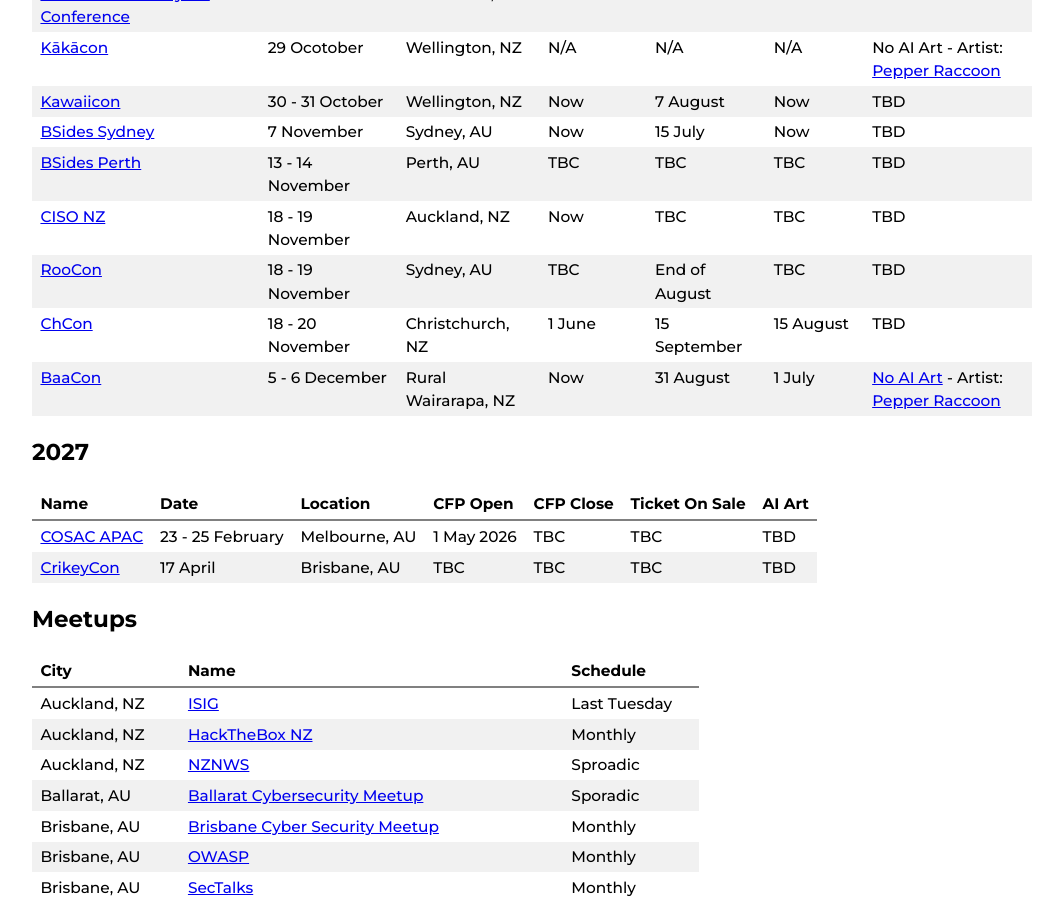
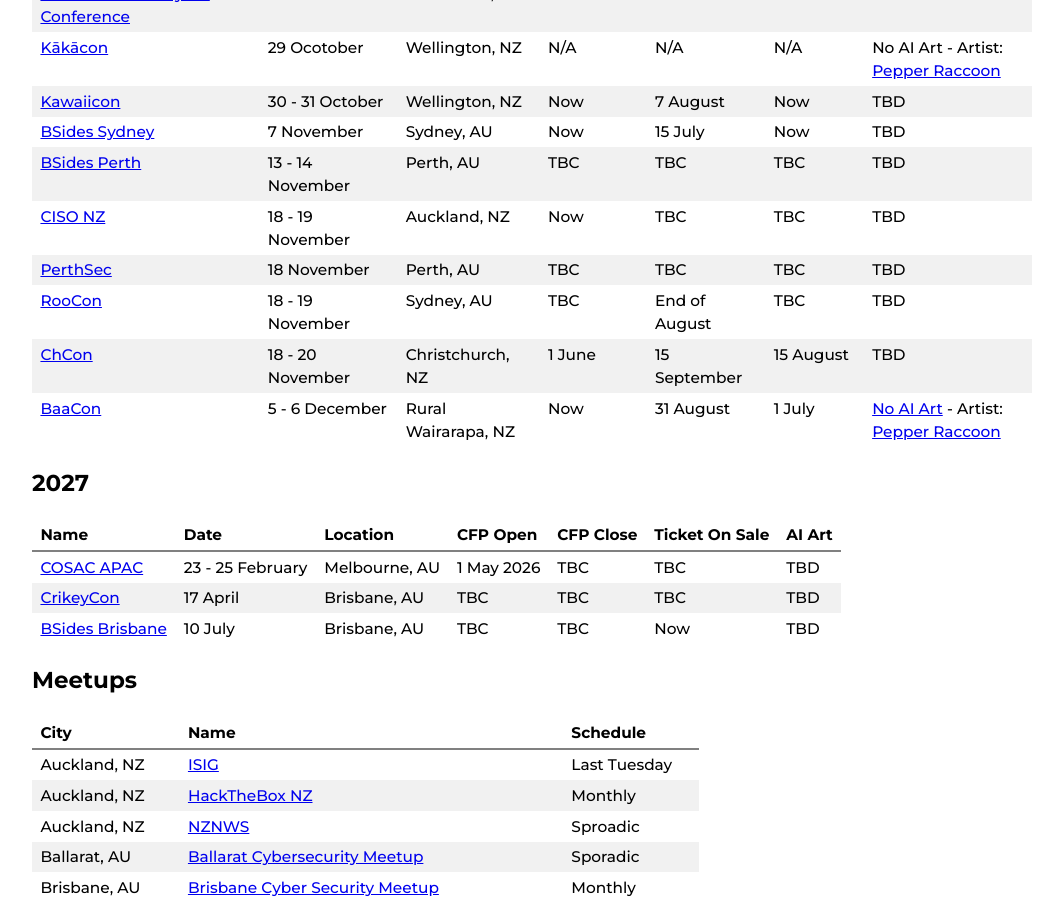
Before and after one commit to nzkarit/downundercons, a Jekyll site: the page built from index.markdown, in a window 1280 px wide and 900 px high, scrolled down 1419 px. Shown: the whole window, without its empty margins (108-1171 px from the left). Built offline with Jekyll 4.4.1, drawn with Linux system fonts in a browser that asks for light colours.

Commit message:
Update index.markdown

```diff
--- a/index.markdown
+++ b/index.markdown
@@ -45,6 +45,7 @@ These are a list of hacker/infosec cons and meetups in the NZ and Aussie Area.
 | [BSides Sydney](https://www.bsides.sydney/) | 7 November | Sydney, AU | Now | 15 July | Now | TBD |
 | [BSides Perth](https://bsidesperth.com.au/) | 13 - 14 November | Perth, AU | TBC | TBC | TBC | TBD |
 | [CISO NZ](https://ciso-nz.coriniumintelligence.com/) | 18 - 19 November | Auckland, NZ | Now | TBC | TBC | TBD |
+| [PerthSec](https://aisasecuritydays.com.au/perthsec) | 18 November | Perth, AU | TBC | TBC | TBC | TBD |
 | [RooCon](https://x.com/RooCon_AU) | 18 - 19  November | Sydney, AU | TBC | End of August| TBC | TBD |
 | [ChCon](https://2026.chcon.nz/) | 18 - 20 November | Christchurch, NZ | 1 June | 15 September | 15 August | TBD |
 | [BaaCon](https://baacon.nz/) | 5 - 6 December | Rural Wairarapa, NZ | Now | 31 August | 1 July | [No AI Art](https://baacon.nz/faq/#do-you-have-an-ai-policy) - Artist: [Pepper Raccoon](https://pepperraccoon.com/) |
@@ -55,6 +56,7 @@ These are a list of hacker/infosec cons and meetups in the NZ and Aussie Area.
 | ---- | ---- | -------- | -------- | --------- | -------------- | ------ |
 | [COSAC APAC](https://cosac.net/apac/) | 23 - 25 February| Melbourne, AU | 1 May 2026 | TBC | TBC | TBD |
 | [CrikeyCon](https://crikeycon.com/) | 17 April | Brisbane, AU | TBC | TBC | TBC | TBD |
+| [BSides Brisbane](https://bsidesbrisbane.com/) | 10 July | Brisbane, AU | TBC | TBC | Now | TBD |
 
 ## Meetups
 
```
